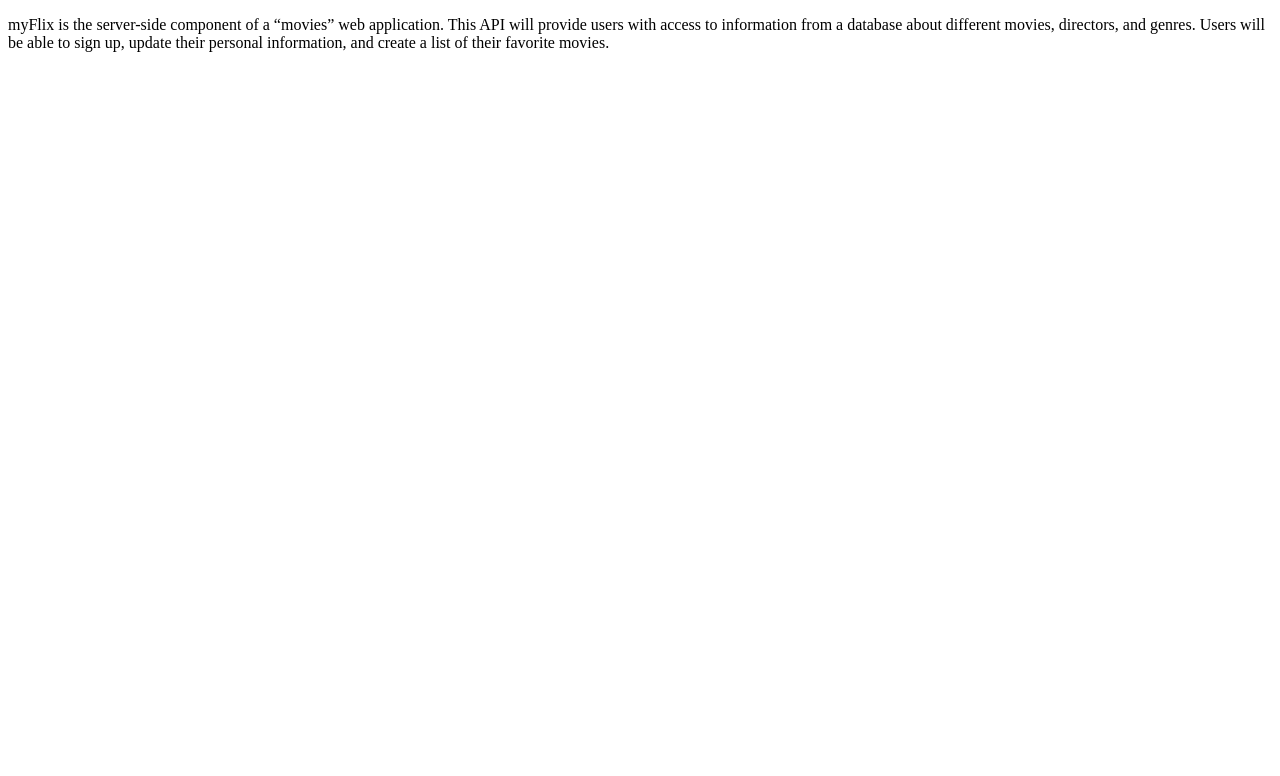
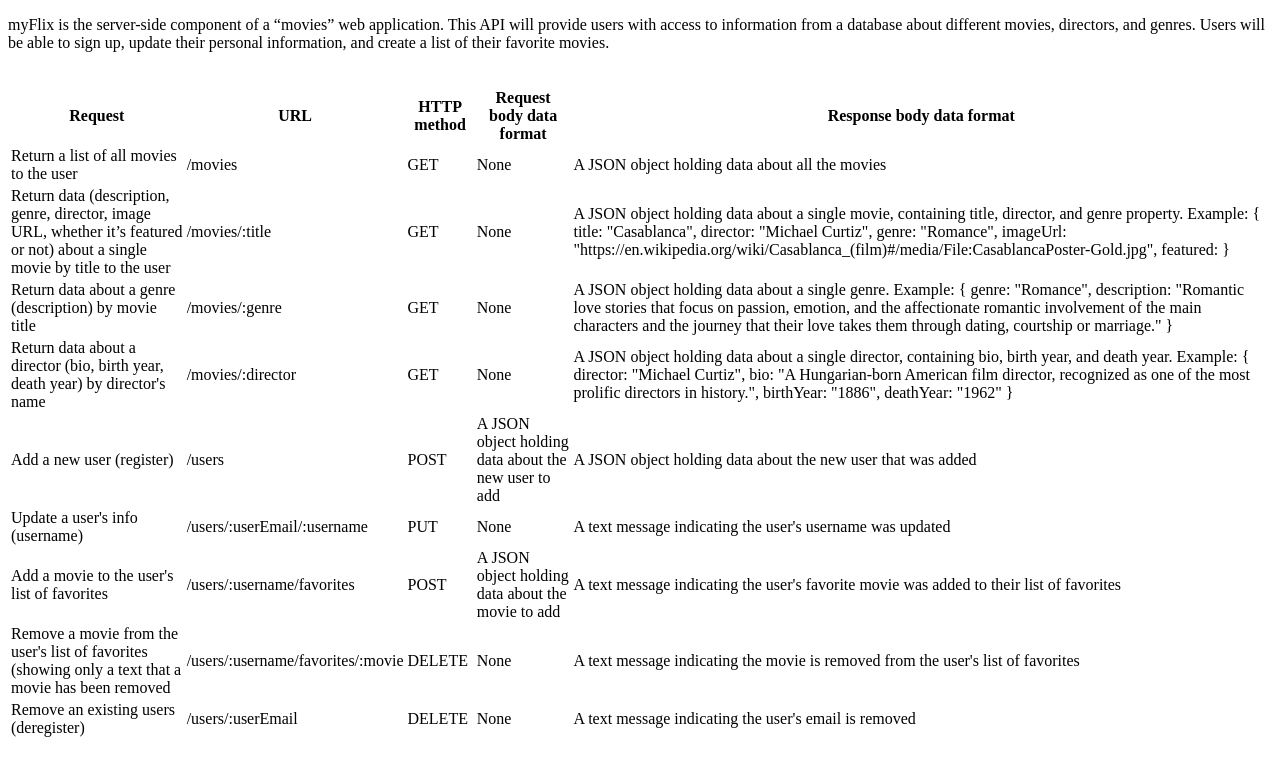
Before and after one commit to jenny-jny/movie_api, a website: page public/documentation.html in a window 1280 px wide. Drawn offline with Linux system fonts and the light colour scheme.

Commit message:
Add a table of URL endpoints, request methods, and responses

```diff
--- a/public/documentation.html
+++ b/public/documentation.html
@@ -9,5 +9,212 @@
     <p>
       myFlix is the server-side component of a “movies” web application. This API will provide users with access to information from a database about different movies, directors, and genres. Users will be able to sign up, update their personal information, and create a list of their favorite movies.
     </p>
+    <br/>
+    <table>
+      <tr>
+        <th>
+          Request
+        </th>
+        <th>
+          URL
+        </th>
+        <th>
+          HTTP method
+        </th>
+        <th>
+          Request body data format
+        </th>
+        <th>
+          Response body data format
+        </th>
+      </tr>
+      <tr>
+        <td>
+          Return a list of all movies to the user
+        </td>
+        <td>
+          /movies
+        </td>
+        <td>
+          GET
+        </td>
+        <td>
+          None
+        </td>
+        <td>
+          A JSON object holding data about all the movies
+        </td>
+      </tr>
+      <tr>
+        <td>
+          Return data (description, genre, director, image URL, whether it’s featured or not) about a single movie by title to the user
+        </td>
+        <td>
+          /movies/:title
+        </td>
+        <td>
+          GET
+        </td>
+        <td>
+          None
+        </td>
+        <td>
+          A JSON object holding data about a single movie, containing title, director, and genre property.
+          Example: {
+            title: "Casablanca",
+            director: "Michael Curtiz",
+            genre: "Romance",
+            imageUrl: "https://en.wikipedia.org/wiki/Casablanca_(film)#/media/File:CasablancaPoster-Gold.jpg",
+            featured:
+          }
+        </td>
+      </tr>
+      <tr>
+        <td>
+          Return data about a genre (description) by movie title
+        </td>
+        <td>
+          /movies/:genre
+        </td>
+        <td>
+          GET
+        </td>
+        <td>
+          None
+        </td>
+        <td>
+          A JSON object holding data about a single genre.
+          Example: {
+            genre: "Romance",
+            description: "Romantic love stories that focus on passion, emotion, and the affectionate romantic involvement of the main characters and the journey that their love takes them through dating, courtship or marriage."
+          }
+        </td>
+      </tr>
+      <tr>
+        <td>
+          Return data about a director (bio, birth year, death year) by director's name
+        </td>
+        <td>
+          /movies/:director
+        </td>
+        <td>
+          GET
+        </td>
+        <td>
+          None
+        </td>
+        <td>
+          A JSON object holding data about a single director, containing bio, birth year, and death year.
+          Example: {
+            director: "Michael Curtiz",
+            bio: "A Hungarian-born American film director, recognized as one of the most prolific directors in history.",
+            birthYear: "1886",
+            deathYear: "1962"
+          }
+        </td>
+      </tr>
+      <tr>
+        <td>
+          Add a new user (register)
+        </td>
+        <td>
+          /users
+        </td>
+        <td>
+          POST
+        </td>
+        <td>
+          A JSON object holding data about the new user to add
+        </td>
+        <td>
+          A JSON object holding data about the new user that was added
+        </td>
+      </tr>
+      <tr>
+        <td>
+          Update a user's info (username)
+        </td>
+        <td>
+          /users/:userEmail/:username
+        </td>
+        <td>
+          PUT
+        </td>
+        <td>
+          None
+        </td>
+        <td>
+          A text message indicating the user's username was updated
+        </td>
+      </tr>
+      <tr>
+        <td>
+          Add a movie to the user's list of favorites
+        </td>
+        <td>
+          /users/:username/favorites
+        </td>
+        <td>
+          POST
+        </td>
+        <td>
+          A JSON object holding data about the movie to add
+        </td>
+        <td>
+          A text message indicating the user's favorite movie was added to their list of favorites
+        </td>
+      </tr>
+      <tr>
+        <td>
+          Remove a movie from the user's list of favorites (showing only a text that a movie has been removed
+        </td>
+        <td>
+          /users/:username/favorites/:movie
+        </td>
+        <td>
+          DELETE
+        </td>
+        <td>
+          None
+        </td>
+        <td>
+          A text message indicating the movie is removed from the user's list of favorites
+        </td>
+      </tr>
+      <tr>
+        <td>
+          Remove an existing users (deregister)
+        </td>
+        <td>
+          /users/:userEmail
+        </td>
+        <td>
+          DELETE
+        </td>
+        <td>
+          None
+        </td>
+        <td>
+          A text message indicating the user's email is removed
+        </td>
+      </tr>
+      <tr>
+        <td>
+
+        </td>
+        <td>
+
+        </td>
+        <td>
+
+        </td>
+        <td>
+
+        </td>
+        <td>
+
+        </td>
+      </tr>
+    </table>
   </body>
 </html>
```
